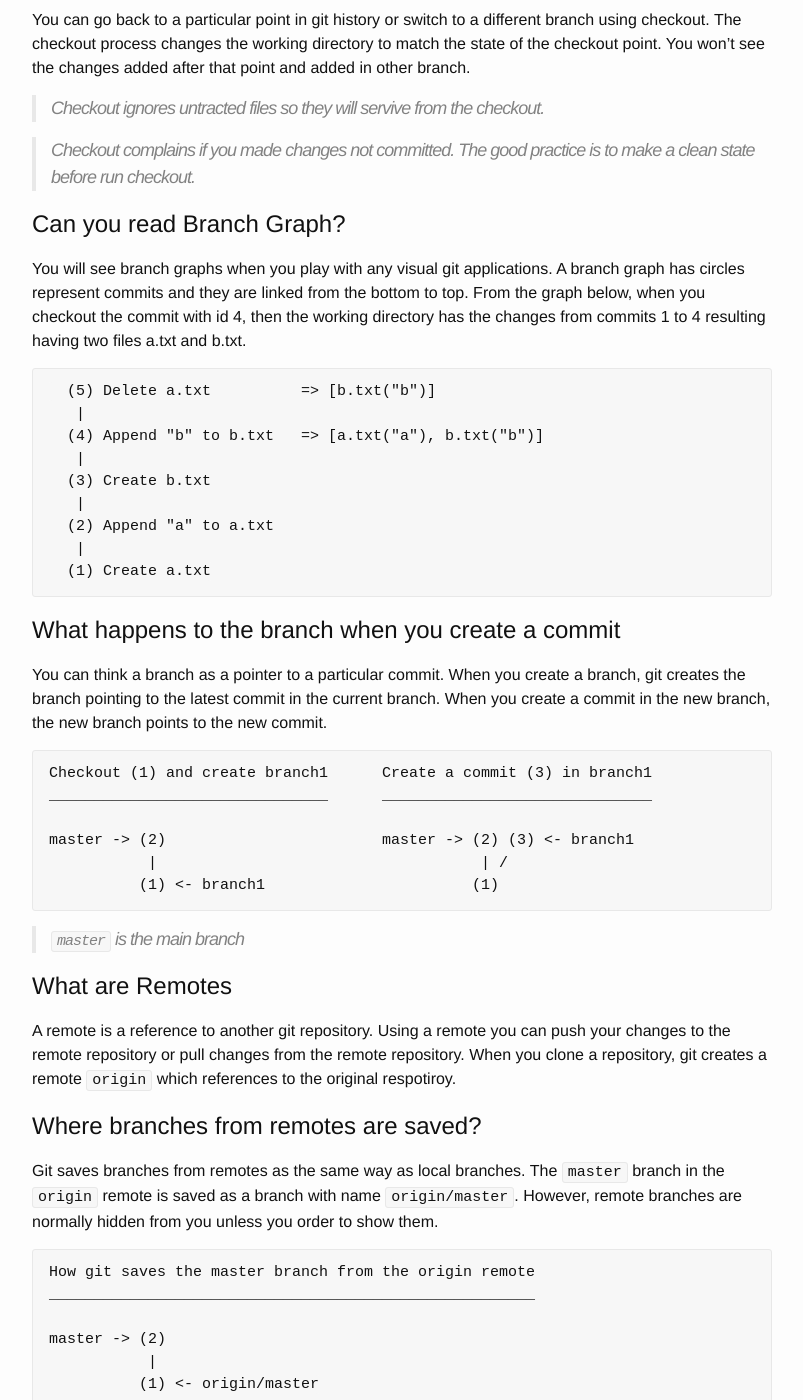
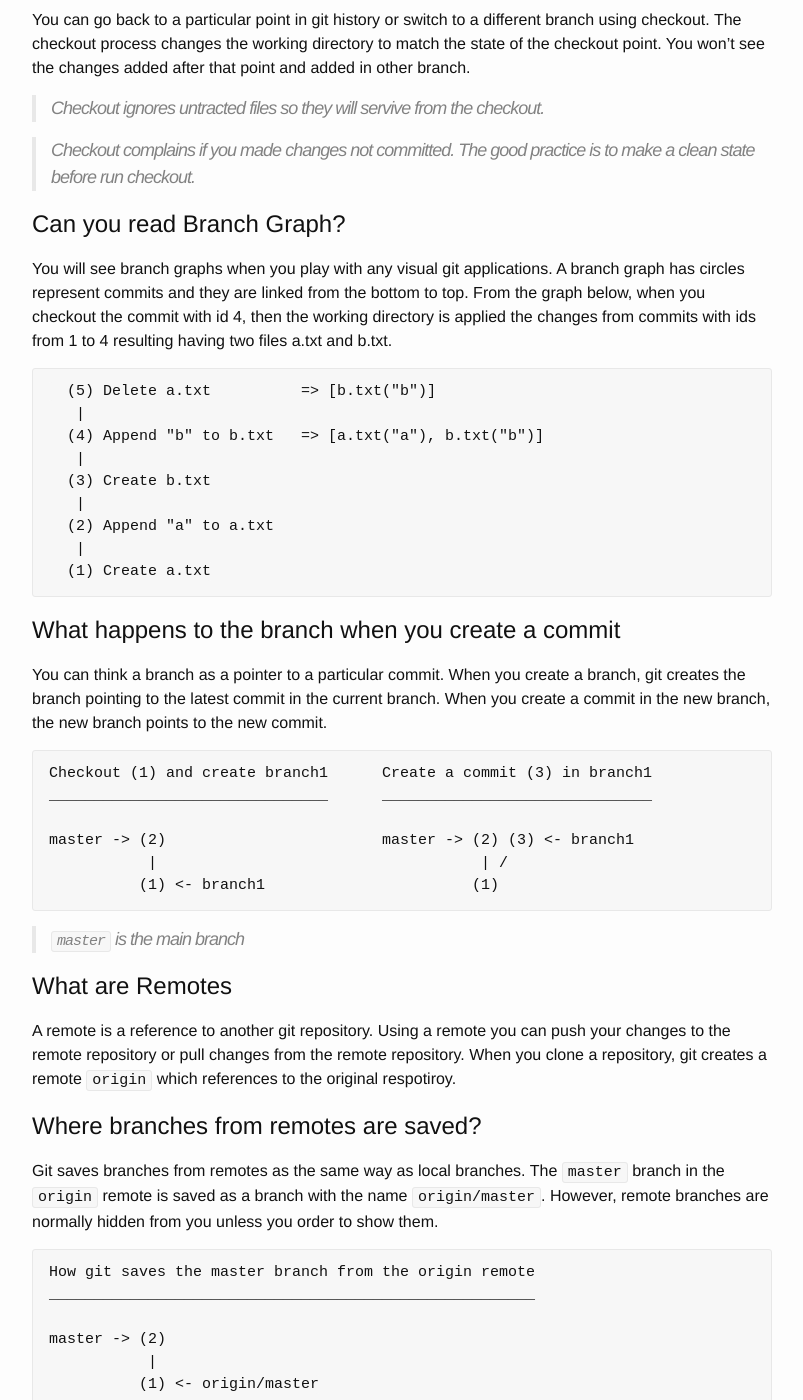
Before and after one commit to ducktyper/ducktyper.github.io, a Jekyll site: the page built from _posts/2016-04-23-how-git-works.markdown, in a window 1280 px wide and 1400 px high, scrolled down 1643 px. Shown: the whole window, without its empty margins (238-1041 px from the left). Built offline with Jekyll 4.4.1, drawn with Linux system fonts in a browser that asks for light colours; some of the changed text lies outside the part shown.

Commit message:
Minor fix

````diff
--- a/_posts/2016-04-23-how-git-works.markdown
+++ b/_posts/2016-04-23-how-git-works.markdown
@@ -89,7 +89,7 @@ to make a clean state before run checkout.
 You will see branch graphs when you play with any visual git applications.
 A branch graph has circles represent commits and they are linked from the bottom to top.
 From the graph below, when you checkout the commit with id 4, then the working directory
-has the changes from commits 1 to 4 resulting having two files a.txt and b.txt.
+is applied the changes from commits with ids from 1 to 4 resulting having two files a.txt and b.txt.
 
 ```
   (5) Delete a.txt          => [b.txt("b")]
@@ -131,7 +131,7 @@ from the remote repository. When you clone a repository, git creates a remote
 ## Where branches from remotes are saved?
 
 Git saves branches from remotes as the same way as local branches.
-The `master` branch in the `origin` remote is saved as a branch with name
+The `master` branch in the `origin` remote is saved as a branch with the name
 `origin/master`. However, remote branches are normally hidden from you
 unless you order to show them.
 
@@ -181,7 +181,7 @@ _______________________________      ______________________________
 
 ## What's different between local and remote branches
 
-A local branch `master` and remote branch `origin/master` are different branches.
+The local branch `master` and remote branch `origin/master` are different branches.
 However, git provides a clever way to interact between branches having the same name.
 Here is a list of magicks.
 
@@ -206,9 +206,9 @@ _______________________________      ______________________________
 
 2. Push magick
 
-When you push your branch to a remote for the first time, git creates and updates
-the branch to the remote branch with the same name. Also git creates a branch
-`origin/branch1` which points to the same commit `branch1` branch is pointing to.
+When you push your branch to the remote for the first time, git creates and updates
+the branch to the remote branch with the same name. Also git creates the branch
+`origin/branch1` which points to the same commit the `branch1` branch is pointing to.
 
 ```
 git push origin branch1
````
